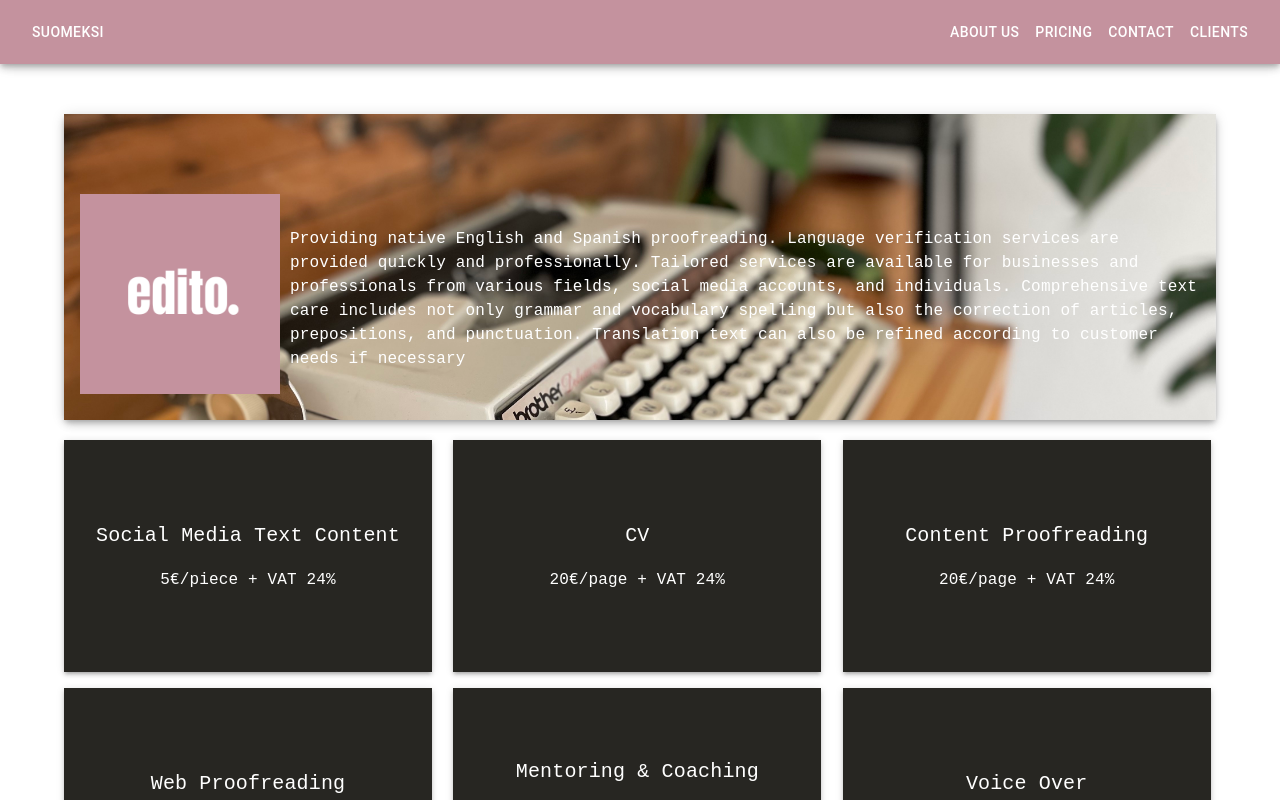
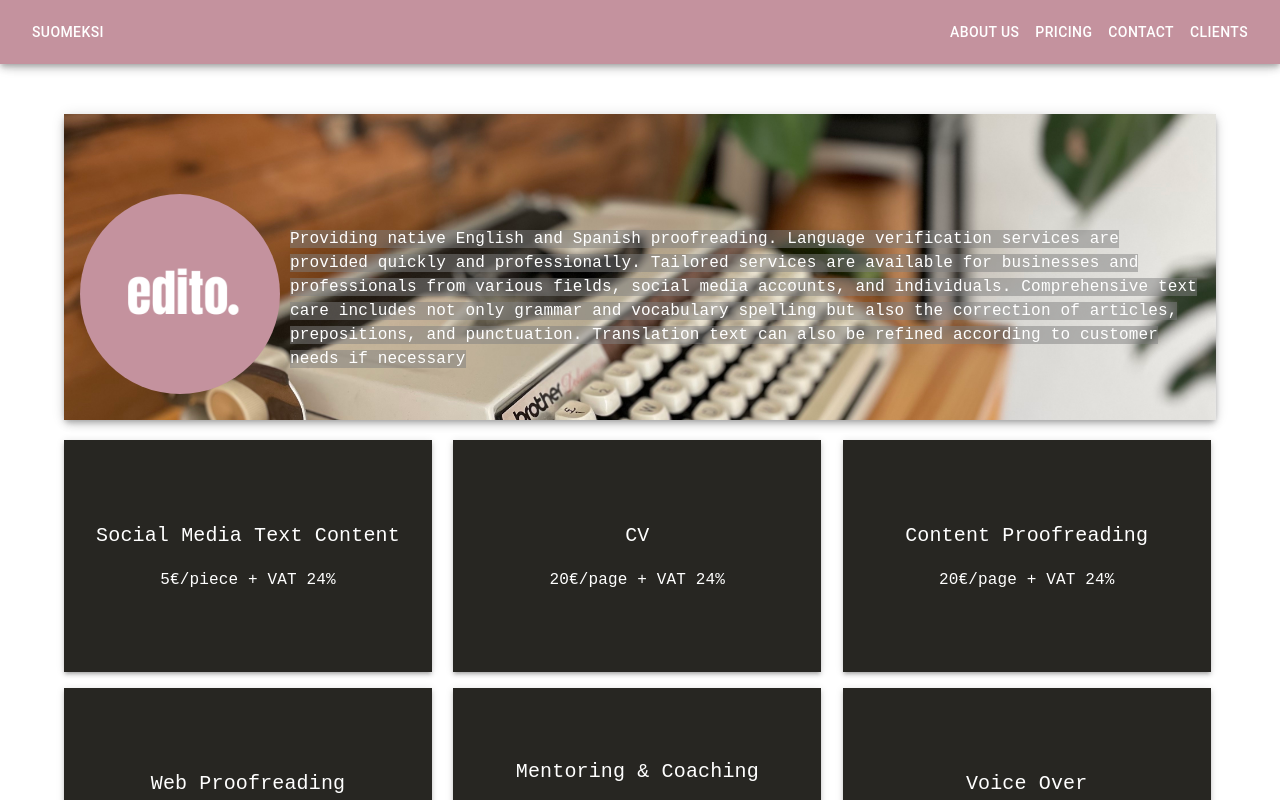
Before and after one commit to Orelso/edito, a React (Create React App) app: page / in a window 1280 px wide. Shown: the top 800 px of the page. Built offline with nearby package versions, Linux system fonts and the light colour scheme; a web font is replaced by a local one.

Commit message:
update 6

```diff
--- a/src/App.js
+++ b/src/App.js
@@ -260,10 +260,17 @@ function App() {
                 width: "200px",
                 marginRight: "10px",
                 marginBottom: "10px",
+                borderRadius: "50%",
               }}
             />
             <Box>
-              <Typography style={customTypographyStyle} component="span">
+              <Typography
+                style={{
+                  ...customTypographyStyle,
+                  backgroundColor: "rgba(128, 128, 128, 0.5)", // Gray with 50% opacity
+                }}
+                component="span"
+              >
                 {language === "en" ? (
                   "Providing native English and Spanish proofreading. Language verification services are provided quickly and professionally. Tailored services are available for businesses and professionals from various fields, social media accounts, and individuals. Comprehensive text care includes not only grammar and vocabulary spelling but also the correction of articles, prepositions, and punctuation. Translation text can also be refined according to customer needs if necessary"
                 ) : language === "fi" ? (
```
